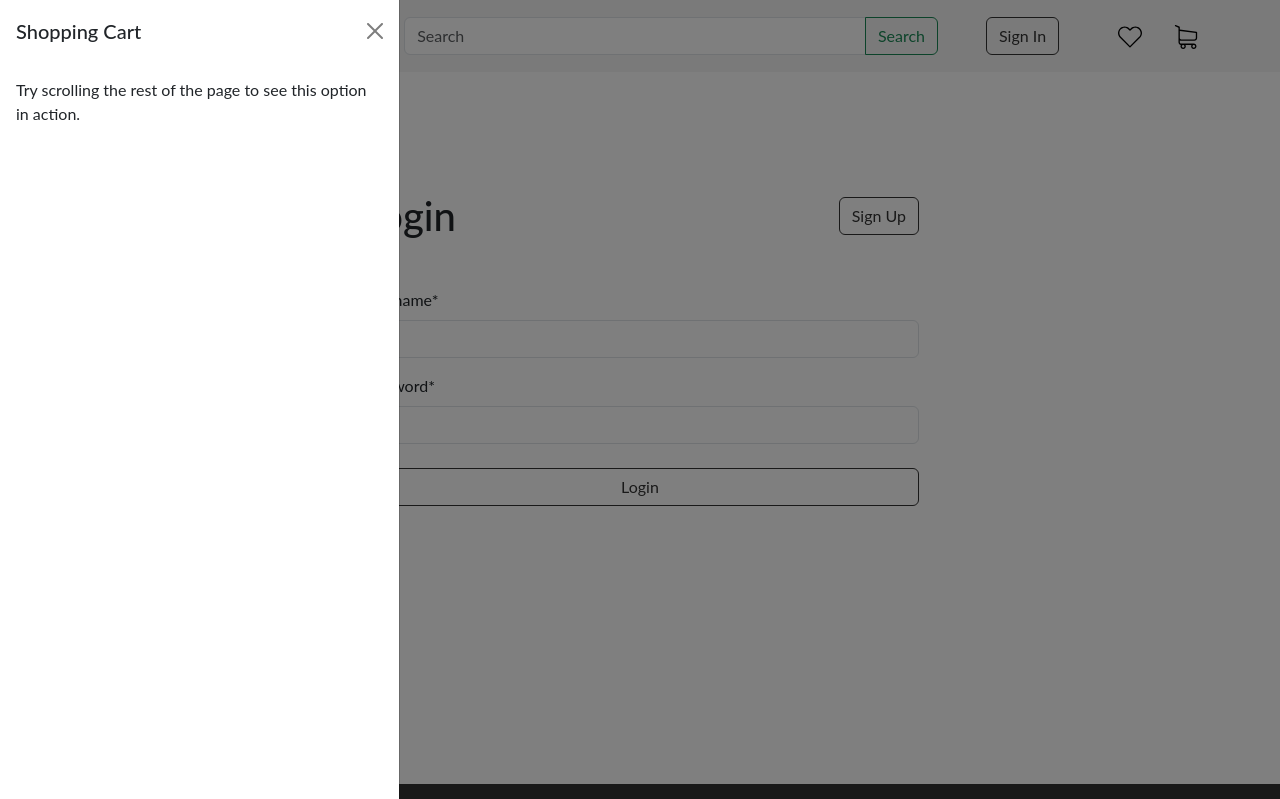
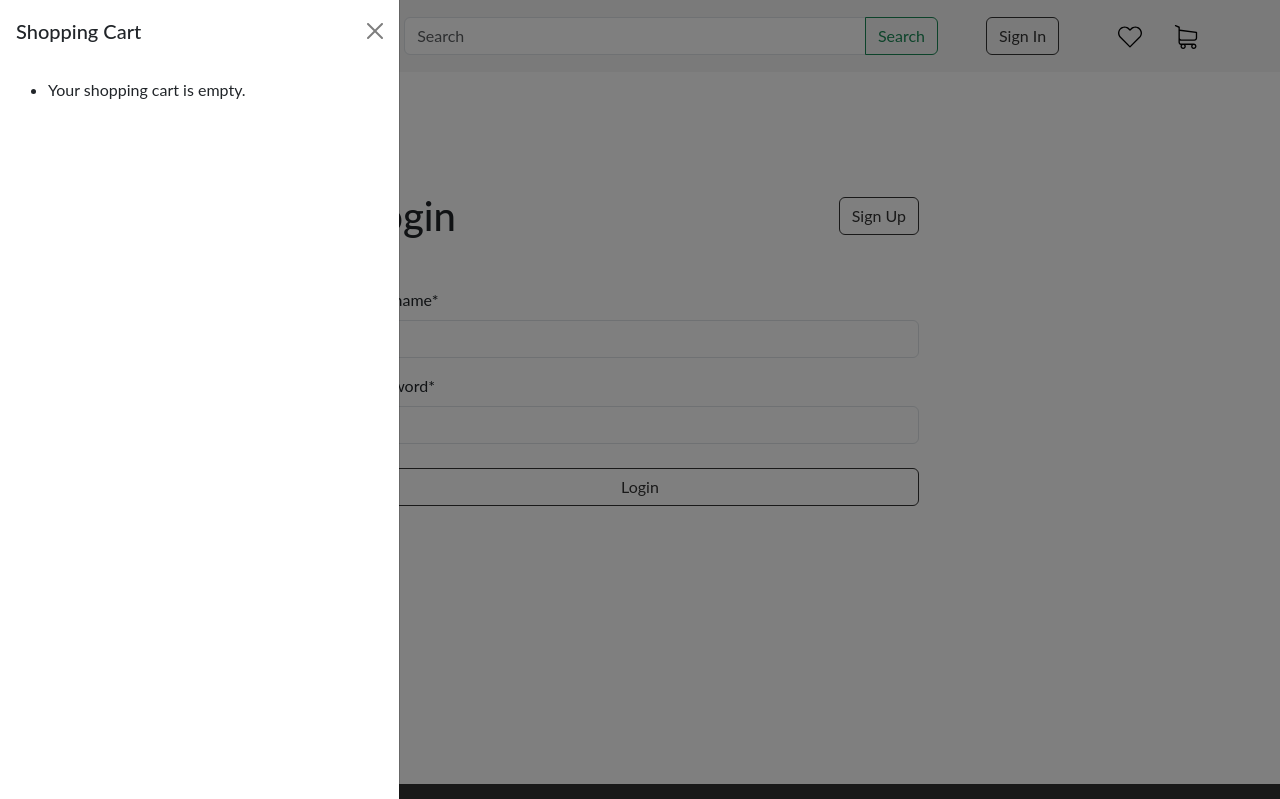
Before and after one commit to mostafaei2002/django-ecommerce, a Django app: page /accounts/login/ in a window 1280 px wide, after a click that opens the changed part. Shown: the top 799 px of the page. Run offline with Django 5.2, Linux system fonts and the light colour scheme; some libraries are stand-ins or nearby versions.

Commit message:
add shopping cart logic

```diff
--- a/backend/shop/apps.py
+++ b/backend/shop/apps.py
@@ -2,5 +2,5 @@ from django.apps import AppConfig
 
 
 class ShopConfig(AppConfig):
-    default_auto_field = 'django.db.models.BigAutoField'
-    name = 'shop'
+    default_auto_field = "django.db.models.BigAutoField"
+    name = "shop"
--- a/backend/shop/context_processor.py
+++ b/backend/shop/context_processor.py
@@ -2,13 +2,18 @@ from .models import Cart
 
 
 def cart_context(request):
-    # user = request.user
+    user = request.user
+    active_cart_id = request.session.get("active_cart_id")
 
-    # if user.is_authenticated:
-    #     active_cart = user.carts.get(status="active")
-    # else:
-    #     active_cart_id = request.session["active_cart_id"]
-    #     active_cart = Cart.objects.get(pk=active_cart_id)
+    if user.is_authenticated:
+        try:
+            active_cart = user.carts.get(status="active")
+        except Exception:
+            return {}
 
-    # return {"cart": active_cart}
-    return {}
+    elif active_cart_id:
+        active_cart = Cart.objects.get(pk=active_cart_id)
+    else:
+        return {}
+
+    return {"cart": active_cart}
--- a/backend/shop/models.py
+++ b/backend/shop/models.py
@@ -87,6 +87,7 @@ class Cart(models.Model):
         ("active", "active"),
         ("ordered", "ordered"),
         ("abandoned", "abandoned"),
+        ("logged_in", "logged_in"),
     ]
 
     status = models.CharField(choices=CART_CHOICES, default="active")
--- a/backend/shop/urls.py
+++ b/backend/shop/urls.py
@@ -18,6 +18,7 @@ urlpatterns = [
     path(
         "products/add-to-cart/<int:id>", views.CartAddView.as_view(), name="add-to-cart"
     ),
-    path("accounts/register", views.UserRegisterView.as_view(), name="register"),
+    path("accounts/register/", views.UserRegisterView.as_view(), name="register"),
+    path("accounts/login/", views.UserLoginView.as_view(), name="login"),
     path("accounts/profile/", views.UserProfileView.as_view(), name="profile"),
 ]
--- a/backend/shop/views.py
+++ b/backend/shop/views.py
@@ -1,3 +1,5 @@
+from django.contrib.auth import authenticate, login
+from django.contrib.auth.forms import AuthenticationForm
 from django.contrib.auth.mixins import LoginRequiredMixin
 from django.db.models import Q
 from django.http import HttpResponse, HttpResponseRedirect
@@ -10,6 +12,44 @@ from .forms import ProductQuantityForm, ReviewForm, UserEditForm, UserRegisterFo
 from .models import Cart, CartItem, Category, Product, User
 
 # Create your views here.
+
+
+def handle_carts(request, user):
+    # There are 3 scenarios
+    # Old Cart && no new cart
+    # Old cart && new cart
+    # no old cart && new cart
+    old_cart_id = request.session.get("active_cart_id")
+
+    if old_cart_id:
+        old_cart = Cart.objects.get(pk=old_cart_id)
+    else:
+        old_cart = None
+
+    try:
+        active_cart = user.carts.get(status="active")
+    except Exception:
+        active_cart = None
+
+    if old_cart and not active_cart:
+        old_cart.user = user
+        old_cart.save()
+
+    elif old_cart and active_cart:
+        old_cart_items = old_cart.items.all()
+        old_cart.status = "logged_in"
+        old_cart.save()
+
+        # TODO What if the item is in both carts?
+        for item in old_cart_items:
+            new_cart_item = CartItem.objects.create(
+                price=item.price,
+                product=item.product,
+                quantity=item.quantity,
+                cart=active_cart,
+            )
+
+        active_cart.save()
 
 
 # Index & Product Views
@@ -93,7 +133,6 @@ class ProductCategoryListView(ListView):
 # User Profile
 class UserProfileView(LoginRequiredMixin, View):
     def get(self, request):
-        print(request.user.first_name)
         user_form = UserEditForm(
             initial={
                 "avatar": request.user.avatar,
@@ -141,28 +180,59 @@ class UserRegisterView(View):
         return render(request, "registration/register.html", {"form": register_form})
 
 
+class UserLoginView(View):
+    def get(self, request):
+        login_form = AuthenticationForm()
+        # breakpoint()
+        return render(request, "registration/login.html", {"form": login_form})
+
+    def post(self, request):
+        # Login & Merge old cart with new Cart
+        login_form = AuthenticationForm()
+        username = request.POST.get("username")
+        password = request.POST.get("password")
+
+        user = authenticate(request, username=username, password=password)
+
+        handle_carts(request, user)
+
+        if user is not None:
+            login(request, user)
+
+            return redirect(reverse("profile"))
+        else:
+            login_form = AuthenticationForm({"username": username, "password": ""})
+            return render(
+                request,
+                "registration/login.html",
+                context={"form": login_form, "error": "Your credentials are invalid."},
+            )
+
+
 # Cart View
 class CartAddView(View):
     # TODO If not logged in save data to session
     # TODO If logged in save data to database
     def post(self, request, id):
-        product_quantity = request.POST["quantity"]
+        product_quantity = int(request.POST["quantity"])
         product = Product.objects.get(pk=id)
         user = request.user
 
         if user.is_authenticated:
-            active_cart = user.carts.get(status="active")
-            if not active_cart:
+            try:
+                active_cart = user.carts.get(status="active")
+            except Exception:
                 active_cart = Cart(created_by=user, status="active")
                 active_cart.save()
 
         else:
-            active_cart_id = request.session.get("active_cart_it")
+            active_cart_id = request.session.get("active_cart_id")
             if active_cart_id:
                 active_cart = Cart.objects.get(pk=active_cart_id)
             else:
                 active_cart = Cart(status="active")
                 active_cart.save()
+                request.session["active_cart_id"] = active_cart.id
 
         cart_item = CartItem(
             product=product,
--- a/backend/templates/includes/shopping_cart.html
+++ b/backend/templates/includes/shopping_cart.html
@@ -16,9 +16,16 @@
         ></button>
     </div>
     <div class="offcanvas-body">
-        <p>
-            Try scrolling the rest of the page to see this option in
-            action.
-        </p>
+        <ul>
+            {% for item in cart.items.all %}
+                <li>
+                    {{item.product.title}} |
+                    {{item.quantity}} piece |
+                    {{item.product.price}}$
+                </li>
+            {% empty %}
+                <li>Your shopping cart is empty.</li>
+            {% endfor %}
+        </ul>
     </div>
 </div>
--- a/backend/templates/registration/login.html
+++ b/backend/templates/registration/login.html
@@ -11,6 +11,9 @@
             <h1 class="mb-0">Login</h1>
             <a class="btn btn-outline-dark" href="{% url "register" %}">Sign Up</a>
         </div>
+        {% if error %}
+        <p class="text-danger">{{error}}</p>
+        {% endif %}
         <form action="" method="post">
             {% csrf_token %}
             {{form|crispy}}
--- a/backend/templates/shop/single_product.html
+++ b/backend/templates/shop/single_product.html
@@ -26,7 +26,7 @@
                                 <p class="lead mt-5">{{ product.summary }}</p>
                             </div>
 
-                            <form action="{% url "add-to-cart" product.id%}">
+                            <form action="{% url "add-to-cart" product.id%}" method="post">
                                 {% csrf_token %}
                                 {{quantity_form|crispy}}
                                 <div class="d-grid">
@@ -104,7 +104,7 @@
                                 </form>
                             {% else %}
                                 <p>Login in to submit a review.</p>
-                                <a class="btn btn-outline-dark" href="{% url "login" %}"></a>
+                                <div><a class="btn btn-outline-dark mt-3" href="{% url "login" %}">Login</a></div>
                             {% endif %}
                         </div>
 
```
